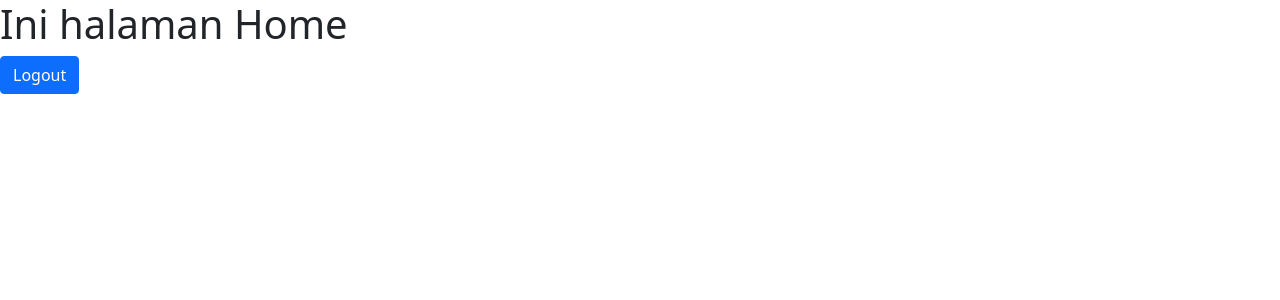
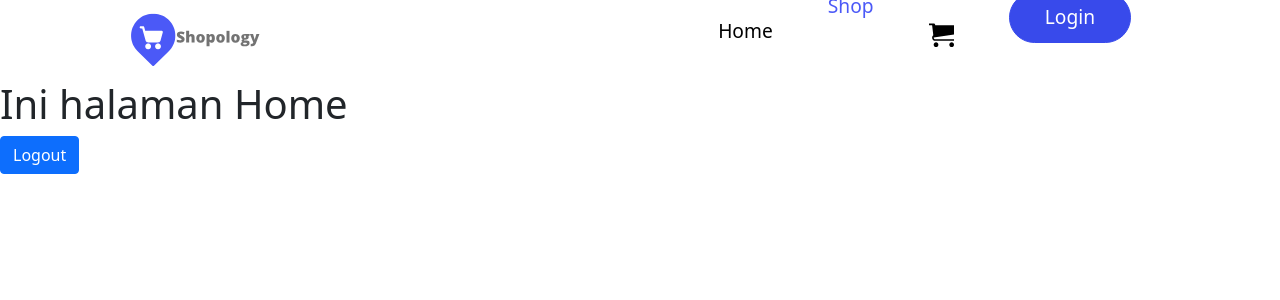
Before and after one commit to alfatta/1-pharmacy-fe, a React (Create React App) app: page /cart in a window 1280 px wide. Shown: the top 300 px of the page. Built offline with nearby package versions, Linux system fonts and the light colour scheme.

Commit message:
Penambahan file Navigation pada Frontend

```diff
--- a/package.json
+++ b/package.json
@@ -11,11 +11,13 @@
     "react": "^17.0.2",
     "react-bootstrap": "^2.0.2",
     "react-dom": "^17.0.2",
+    "react-icons": "^4.3.1",
     "react-redux": "^7.2.6",
     "react-router-dom": "^5.3.0",
     "react-scripts": "4.0.3",
     "redux": "^4.1.2",
     "redux-thunk": "^2.4.1",
+    "styled-components": "^5.3.3",
     "web-vitals": "^1.0.1"
   },
   "scripts": {
--- a/src/App.jsx
+++ b/src/App.jsx
@@ -12,6 +12,7 @@ import reducers from "./redux/reducers";
 import ReduxThunk from 'redux-thunk'
 import Verify from "./pages/Verify";
 import Home from "./pages/Home";
+import Navigation from "./components/Navigation/Navigation";
 
 const composeEnhancers =
   typeof window === 'object' &&
@@ -26,6 +27,7 @@ function App() {
   return (
     <Provider store={store}>
       <Router>
+        <Navigation />
         <Switch>
           <Route path='/register' component = {Register} />
           <Route path='/login' component = {Login} />
--- /dev/null
+++ b/src/components/Navigation/Navigation.elements.js
@@ -0,0 +1,188 @@
+import styled from "styled-components";
+import { Link } from "react-router-dom";
+import { ImCart } from "react-icons/im";
+
+export const Nav = styled.nav`
+  background: #fff;
+  height: auto;
+  align-items: center;
+  font-size: 1.2rem;
+  position: sticky;
+  top: 0;
+  z-index: 1001;
+`;
+
+export const NavbarContainer = styled.div`
+  display: flex;
+  justify-content: space-around;
+  height: 80px;
+`;
+
+export const NavLogo = styled(Link)`
+  color: #fff;
+  cursor: pointer;
+  text-decoration: none;
+  font-size: 2rem;
+  font-weight: bold;
+  display: flex;
+  align-items: center;
+  font-family: cursive;
+`;
+
+export const NavIcon = styled.img`
+  width: 50%;
+  @media screen and (max-width: 960px) {
+    width: 40%;
+    margin-left: 130px;
+  }
+`;
+
+export const HamBurgerIcon = styled.div`
+  display: none;
+  @media screen and (max-width: 960px) {
+    display: block;
+    position: absolute;
+    top: 0;
+    right: 0;
+    transform: translate(-50%, 60%);
+    font-size: 1.8rem;
+    cursor: pointer;
+  }
+`;
+
+export const NavMenu = styled.ul`
+  display: flex;
+  align-items: center;
+  justify-content: space-around;
+  list-style: none;
+  text-align: center;
+  width: 500px;
+  @media screen and (max-width: 960px) {
+    background: #fff;
+    display: flex;
+    flex-direction: column;
+    justify-content: flex-start;
+    height: 100vh;
+    width: 100%;
+    position: absolute;
+    top: 70px;
+    left: ${({ click }) => (click ? "-0%" : "-100%")};
+    opacity: 1;
+    transition: all 0.5s ease;
+  }
+`;
+export const SubMenu = styled.ul`
+  display: block;
+  pointer-events: none;
+  position: absolute;
+  z-index: 998;
+  opacity: 0;
+  float: left;
+  min-width: 10rem;
+  padding: 0;
+  font-size: 1rem;
+  color: #212529;
+  text-align: left;
+  list-style: none;
+  background-color: #fff;
+  background-clip: padding-box;
+  border: 1px solid rgba(0,0,0,.15);
+  border-radius: .25rem;
+  transform: translateY(20%);
+  transition: all 0.4s ease-in;
+  :hover {
+    pointer-events: auto;
+    opacity: 1;
+    transform: translateY(0%);
+  }
+`
+export const NavItem = styled.li`
+  height: 80px;
+  border-bottom: 2px solid transparent;
+`
+export const NavLinks = styled(Link)`
+  color: ${({ active }) => (active ? "#4b59f7" : "#000")};
+  display: flex;
+  align-items: center;
+  text-decoration: none;
+  padding: 0.5rem 1rem;
+  height: 100%;
+  :hover {
+    color: #4b59f7;
+  }
+  :hover + ${SubMenu} {
+    pointer-events: auto;
+    opacity: 1;
+    transform: translateY(0%);
+  }
+  @media screen and (max-width: 960px) {
+    text-align: center;
+  }
+`
+export const CartIcon = styled(ImCart)`
+  margin-top: 7px;
+  font-size: 25px;
+  position: relative;
+`
+export const SubItem = styled.li`
+  :hover {
+    background-color: #4b59f7;
+    ${NavLinks} {
+      color: #fff;
+    }
+  }
+`
+export const CartCircle = styled.div`
+  position: absolute;
+  width: 15px;
+  height: 15px;
+  background-color: #4b59f7;
+  border-radius: 50%;
+  margin-top: -27px;
+  margin-left: 27px;
+  color: #fff;
+  font-size: 9px;
+`
+export const Button = styled.button`
+  display: inline-block;
+  border: 1px solid #384aeb;
+  border-radius: 30px;
+  font-weight: 500;
+  color: white;
+  background-color: #384aeb;
+  padding: 10px 35px;
+  text-decoration: none;
+  transition: all 0.2s linear;
+
+  &:hover {
+    background-color: white;
+    color: #384aeb;
+  }
+`
+export const LogoutButton = styled.li`
+  padding: 0.5rem 1rem;
+  :hover {
+    color: #fff;
+  }
+`
+export const MobileButton = styled(Button)`
+  :hover {
+    color: #4b59f7;
+  }
+  :hover + ${SubMenu} {
+    pointer-events: auto;
+    opacity: 1;
+    transform: translateY(0%);
+  }
+`
+export const MobileNavItem = styled(NavItem)`
+  color: ${({ active }) => (active ? "#4b59f7" : "#000")};
+  :hover {
+    color: #4b59f7;
+  }
+  :hover + ${SubMenu} {
+    pointer-events: auto;
+    opacity: 1;
+    transform: translateY(-50%);
+  }
+`
--- /dev/null
+++ b/src/components/Navigation/Navigation.js
@@ -0,0 +1,170 @@
+import React, { useState } from "react";
+import {
+  Nav,
+  NavbarContainer,
+  NavLogo,
+  NavIcon,
+  HamBurgerIcon,
+  NavMenu,
+  NavItem,
+  NavLinks,
+  CartIcon,
+  SubMenu,
+  SubItem,
+  CartCircle,
+  Button,
+  LogoutButton,
+  MobileButton,
+  MobileNavItem
+} from "./Navigation.elements";
+import { FaBars, FaTimes } from "react-icons/fa";
+import { IconContext } from "react-icons/lib";
+import logo from "../../media/logo.svg";
+import { useDispatch, useSelector } from "react-redux";
+import { doLogout } from '../../redux/actions/auth'
+
+const Navigation = () => {
+  let mobile = false
+
+  const dispatch = useDispatch()
+
+  // const cart = useSelector((state) => state.cart)
+  // const {cartItems} = cart
+
+  const userLogin = useSelector((state) => state.auth);
+  const { loggedUser } = userLogin;
+
+  const [click, setClick] = useState(false)
+
+  const clickHandler = () => setClick(!click)
+
+  const logoutHandler = () => {
+    clickHandler()
+    dispatch(doLogout())
+  }
+
+  var url = window.location.href.split("/")[3];
+
+  let home = null;
+  let shop = null;
+  let shoppingCart = null;
+
+  if (url === "") {
+    home = "true";
+  } else if (url === "shop") {
+    shop = "true";
+  } else if (url === "cart") {
+    shop = "true";
+    shoppingCart = "true";
+  } else {
+    home = null;
+    shop = null;
+    shoppingCart = null;
+  }
+
+  if(window.screen.width < 1000) {
+    mobile = true
+  } else {
+    mobile = false
+  }
+
+  return (
+    <IconContext.Provider value={{ color: "#000" }}>
+      <Nav>
+        <NavbarContainer>
+          <NavLogo to="/">
+            <NavIcon src={logo} />
+          </NavLogo>
+          <HamBurgerIcon onClick={clickHandler}>
+            {click ? <FaTimes /> : <FaBars />}
+          </HamBurgerIcon>
+          <NavMenu click={click}>
+            <NavItem>
+              <NavLinks active={home} to="/" onClick={clickHandler}>
+                Home
+              </NavLinks>
+            </NavItem>
+            <NavItem>
+              {mobile
+                ?
+                  <MobileNavItem active={shop}>Shop</MobileNavItem>
+                :
+                  <NavLinks active={shop} to="/shop">Shop</NavLinks>
+              }
+              <SubMenu>
+                <SubItem>
+                  <NavLinks active={shop} to="/shop" onClick={clickHandler}>
+                    Shop Category
+                  </NavLinks>
+                </SubItem>
+                <SubItem>
+                  <NavLinks active={shoppingCart} to="/cart" onClick={clickHandler}>
+                    Shopping Cart
+                  </NavLinks>
+                </SubItem>
+              </SubMenu>
+            </NavItem>
+            <NavItem>
+              <NavLinks to="/cart" onClick={clickHandler}>
+                <CartIcon />
+                {/* <CartCircle>{cartItems.length}</CartCircle> */}
+              </NavLinks>
+            </NavItem>
+            <NavItem>
+              {loggedUser != null
+                ?
+                  <>
+                    {mobile
+                      ?
+                        <MobileButton>{loggedUser.namaUser}</MobileButton>
+                      :
+                        <NavLinks to={'/userProfile'}>
+                          <Button>{loggedUser.namaUser}</Button>
+                        </NavLinks>
+                    }
+                    <SubMenu>
+                      <SubItem>
+                        <NavLinks to="/userProfile" onClick={clickHandler}>
+                          User Profile
+                        </NavLinks>
+                      </SubItem>
+                      <SubItem>
+                        <LogoutButton onClick={logoutHandler}>
+                          Logout
+                        </LogoutButton>
+                      </SubItem>
+                    </SubMenu>
+                  </>
+                :
+                  <>
+                  {mobile
+                    ?
+                      <MobileButton>Login</MobileButton>
+                    :
+                      <NavLinks to="/login">
+                        <Button>Login</Button>
+                      </NavLinks>
+                  }
+                    <SubMenu>
+                      <SubItem>
+                        <NavLinks to="/login" onClick={clickHandler}>
+                          Login
+                        </NavLinks>
+                      </SubItem>
+                      <SubItem>
+                        <NavLinks to="/register" onClick={clickHandler}>
+                          Register
+                        </NavLinks>
+                      </SubItem>
+                    </SubMenu>
+                  </>
+              }
+            </NavItem>
+          </NavMenu>
+        </NavbarContainer>
+      </Nav>
+    </IconContext.Provider>
+  );
+};
+
+export default Navigation;
--- a/src/redux/reducers/auth.js
+++ b/src/redux/reducers/auth.js
@@ -1,7 +1,7 @@
 const initValue = {
     isLogin: JSON.parse(localStorage.getItem('isLogin')) || false,
     token: localStorage.getItem('token') || null,
-    loggedUser: JSON.parse(localStorage.getItem('loggedUser')) || {},
+    loggedUser: JSON.parse(localStorage.getItem('loggedUser')) || null,
     role: JSON.parse(localStorage.getItem('role')) || {},
   }
 
```
Also changed, not shown: src/media/logo.svg (added), 1 other file (tests, documents, lock files or other folders).
